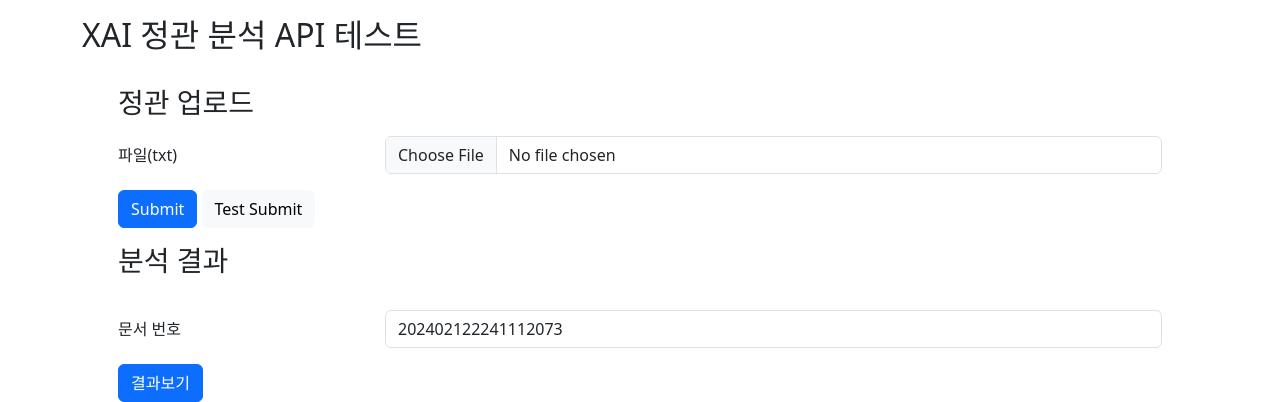
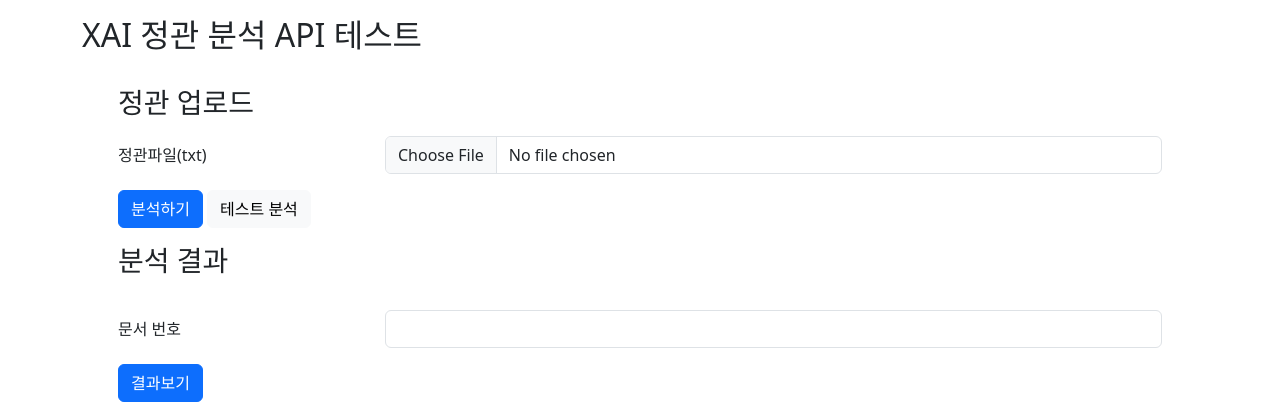
Before and after one commit to minju0307/jeongguan_check_system, a Flask app: page /xai_law/ in a window 1280 px wide. Shown: the part 56-458 px from the top of the page. Run offline with Flask 3, Linux system fonts and the light colour scheme; parts of the project's set-up code (start-up, migrations or seed data) failed here and were passed over.

Commit message:
사소한 수정

```diff
--- a/templates/index.html
+++ b/templates/index.html
@@ -80,6 +80,14 @@ Law XAI - Demo
         let form_result = $('#form_result');
         form_result.submit(function (e) {
             e.preventDefault();
+
+            // check uid value
+            let uid = $('#uid').val();
+            if (uid === '') {
+                alert('문서 번호를 입력해주세요.');
+                return
+            }
+
             $.ajax({
                 url: this.action,
                 data: $(this).serialize(),
@@ -103,14 +111,16 @@ Law XAI - Demo
                 <form id="form_xai" class="mt-3" enctype="multipart/form-data"
                       action="{{ url_for('xai.analyze') }}">
                     <div class="mb-3 row">
-                        <label for="formFile" class="col-sm-3 col-form-label">파일(txt)</label>
+                        <label for="formFile" class="col-sm-3 col-form-label">정관파일(txt)</label>
                         <div class="col-sm-9">
                             <input class="form-control" type="file" id="formFile" name="file">
                         </div>
                     </div>
 
-                    <button class="btn btn-primary" type="submit">Submit</button>
-                    <button class="btn btn-light" type="submit" name="mode" value="test">Test Submit</button>
+                    <button class="btn btn-primary" type="submit">분석하기</button>
+                    {% if debug %}
+                    <button class="btn btn-light" type="submit" name="mode" value="test">테스트 분석</button>
+                    {% endif %}
                 </form>
             </div>
             <h3 class="mt-3">분석 결과</h3>
@@ -122,7 +132,7 @@ Law XAI - Demo
                                 <label for="uid" class="col-sm-3 col-form-label">문서 번호</label>
                                 <div class="col-sm-9">
                                     <input class="form-control" type="text" id="uid" name="uid"
-                                           value="202402122241112073" readonly>
+                                           value="">
                                 </div>
                             </div>
                             <button class="btn btn-primary" type="submit">결과보기</button>
--- a/web_server.py
+++ b/web_server.py
@@ -126,7 +126,7 @@ def save_file_from_request(request, field='file', folder='temp'):
 
 @xai.route("/")
 def index():
-    return render_template('index.html')
+    return render_template('index.html', debug=DEBUG)
 
 
 @xai.route("/analyze", methods=["POST"])
@@ -177,7 +177,7 @@ def analyze():
 
     paragraph_results = []
 
-    questions = questions[:1] if DEBUG else questions
+    questions = questions[:3] if DEBUG else questions
 
     # 체크리스트 질문 - 정관 맵핑
     for idx, q in enumerate(questions):
```
